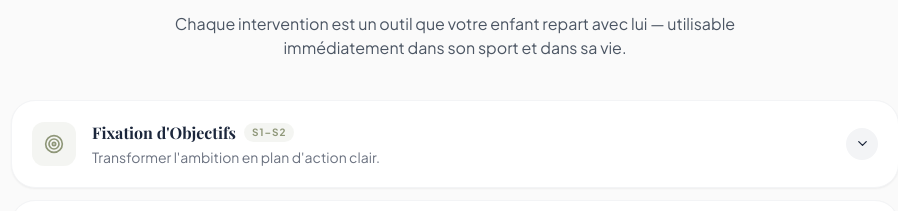
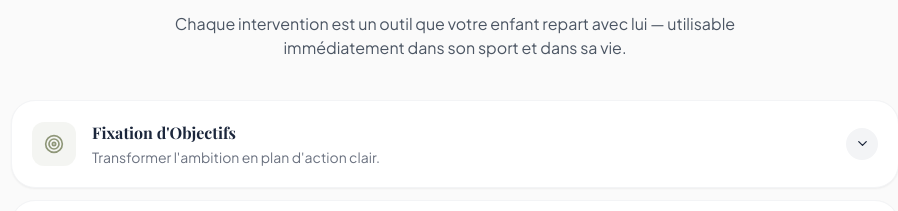
Before and after one commit to lyliancelma643-ai/ThriveSportPsychologiePositive, a React (Vite) app: page /methode in a window 1280 px wide. Shown: the part 3400-3611 px from the top of the page, without its empty margins (349-1247 px from the left). Built offline with nearby package versions, Linux system fonts and the light colour scheme; a web font is replaced by a local one.

Commit message:
fix(method): remove S1-S2 badge from goals intervention

```diff
--- a/src/components/method/InterventionGrid.jsx
+++ b/src/components/method/InterventionGrid.jsx
@@ -3,7 +3,7 @@ import { useTranslation } from 'react-i18next';
 import { ChevronDown, Target, Heart, Star, HelpCircle, Wind, Eye } from 'lucide-react';
 
 const INTERVENTIONS = [
-    { key: 'goals', icon: Target, color: '#8F9779', sessions: 'S1–S2' },
+    { key: 'goals', icon: Target, color: '#8F9779', sessions: '' },
     { key: 'emotion', icon: Heart, color: '#C5A059', sessions: 'S3–S4' },
     { key: 'confidence', icon: Star, color: '#1B263B', sessions: 'S5–S6' },
     { key: 'help', icon: HelpCircle, color: '#8F9779', sessions: 'S7' },
@@ -29,12 +29,14 @@ const InterventionCard = ({ item, isOpen, onToggle, t }) => {
                 <div className="flex-1 min-w-0">
                     <div className="flex items-center gap-2 flex-wrap">
                         <h3 className="font-bold text-[#1B263B] text-base">{t(`method.interventions.${item.key}_name`)}</h3>
+                        {item.sessions && (
                             <span
                                 className="text-[10px] font-bold uppercase tracking-widest px-2 py-0.5 rounded-full"
                                 style={{ background: item.color + '18', color: item.color }}
                             >
                                 {item.sessions}
                             </span>
+                        )}
                     </div>
                     <p className="text-gray-500 text-sm mt-0.5">{t(`method.interventions.${item.key}_tagline`)}</p>
                 </div>
```
Lines whose indentation alone changed are shown as unchanged.
